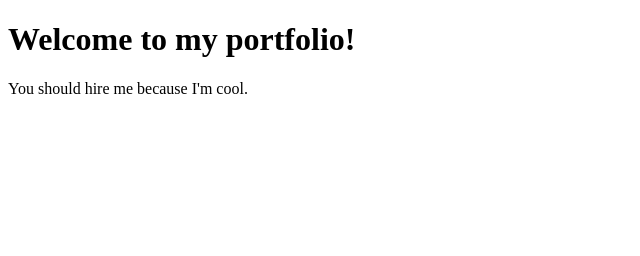
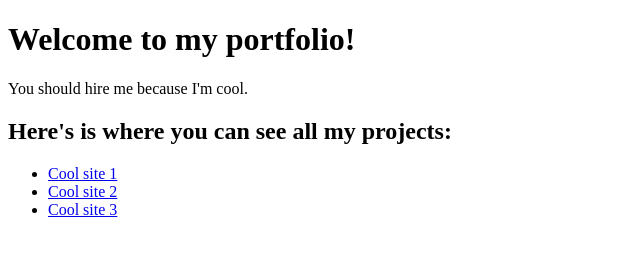
Before and after one commit to gburton20/gburton20.github.io, a plain HTML site: page index.html in a window 1280 px wide. Shown: the whole page, without its empty margins (0-640 px from the left). Drawn offline with Linux system fonts and the light colour scheme.

Commit message:
Update index.html to include project links

```diff
--- a/index.html
+++ b/index.html
@@ -8,5 +8,11 @@
 <body>
     <h1>Welcome to my portfolio!</h1>
     <p>You should hire me because I'm cool.</p>
+    <h2>Here's is where you can see all my projects:</h2>
+    <ul>
+        <li><a href="http://coolsite1.com">Cool site 1</a></li>
+        <li><a href="http://coolsite2.com">Cool site 2</a></li>
+        <li><a href="http://coolsite3.com">Cool site 3</a></li>
+    </ul>
 </body>
 </html>
```
Also changed, not shown: 1 other file.
